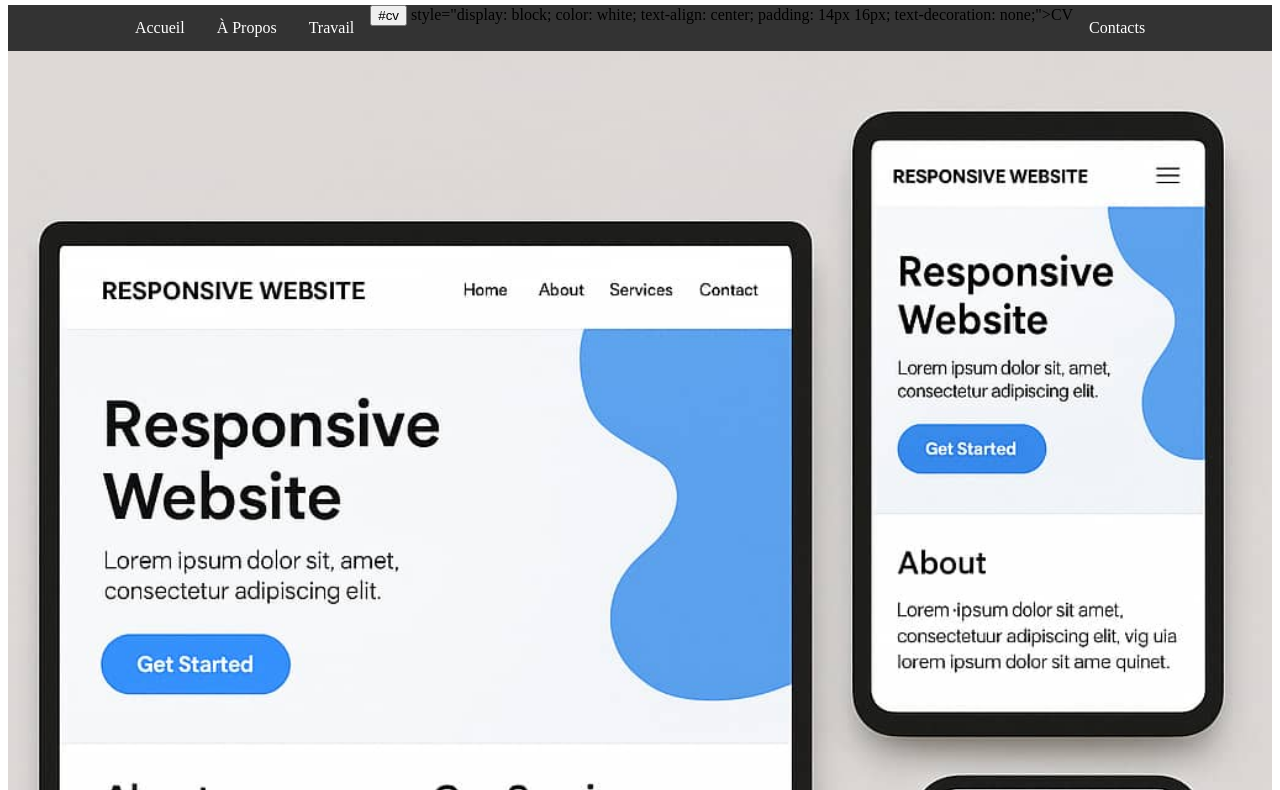
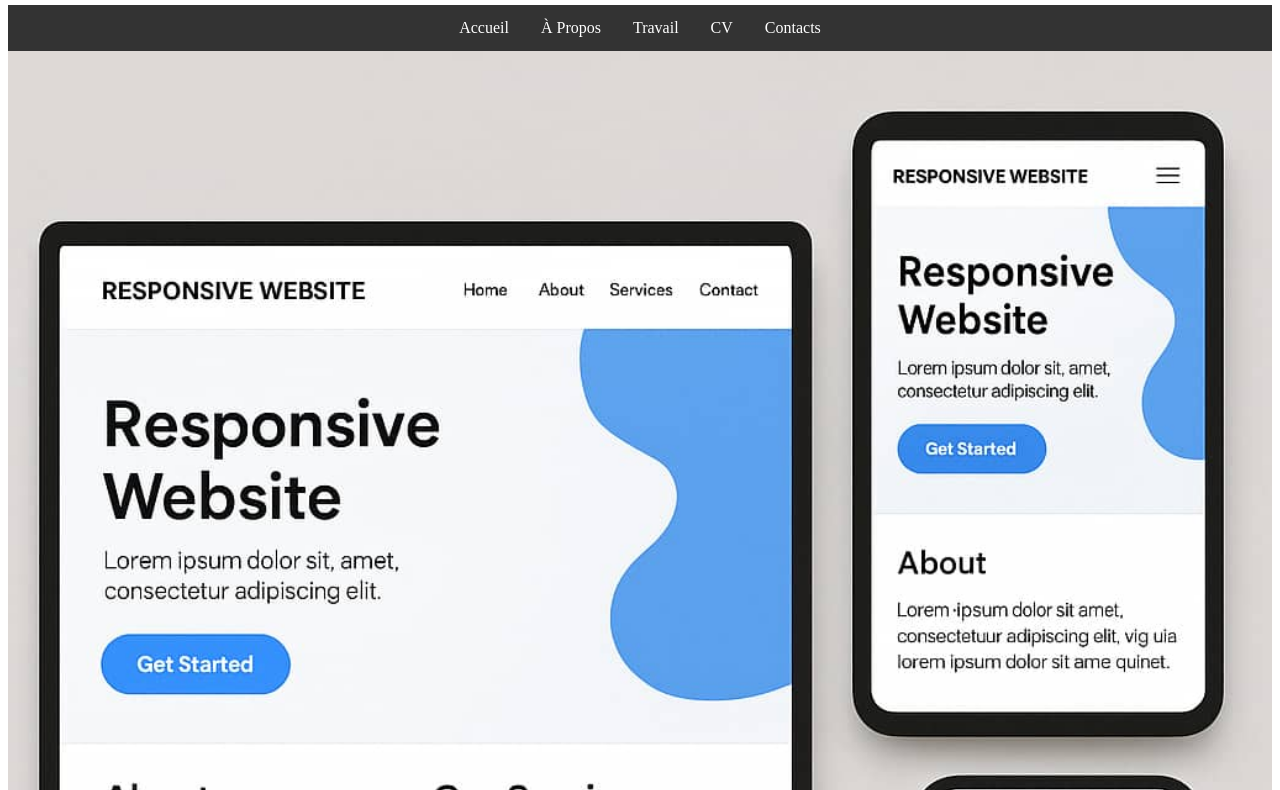
Before and after one commit to Romuald1912/Portfolio, a plain HTML site: page index.html in a window 1280 px wide. Shown: the part 122-912 px from the top of the page. Drawn offline with Linux system fonts and the light colour scheme.

Commit message:
Création portfolio suite et fin

```diff
--- a/index.html
+++ b/index.html
@@ -23,8 +23,7 @@
         <li style="float: left;"><a href="#accueil" style="display: block; color: white; text-align: center; padding: 14px 16px; text-decoration: none;">Accueil</a></li>
         <li style="float: left;"><a href="#apropos" style="display: block; color: white; text-align: center; padding: 14px 16px; text-decoration: none;">À Propos</a></li>
         <li style="float: left;"><a href="#travail" style="display: block; color: white; text-align: center; padding: 14px 16px; text-decoration: none;">Travail</a></li>
-        <li style="float: left;"><a href=" CV.pdf" download> <button> #cv </button></a> style="display: block; color: white; text-align: center; padding: 14px 16px; text-decoration: none;">CV</a></li>
-
+        <li style="float: left;"><a href=" #cv" style="display: block; color: white; text-align: center; padding: 14px 16px; text-decoration: none;">CV</a></li>
         <li style="float: left;"><a href="#contacts" style="display: block; color: white; text-align: center; padding: 14px 16px; text-decoration: none;">Contacts</a></li>
     </ul>
 </nav>
```
